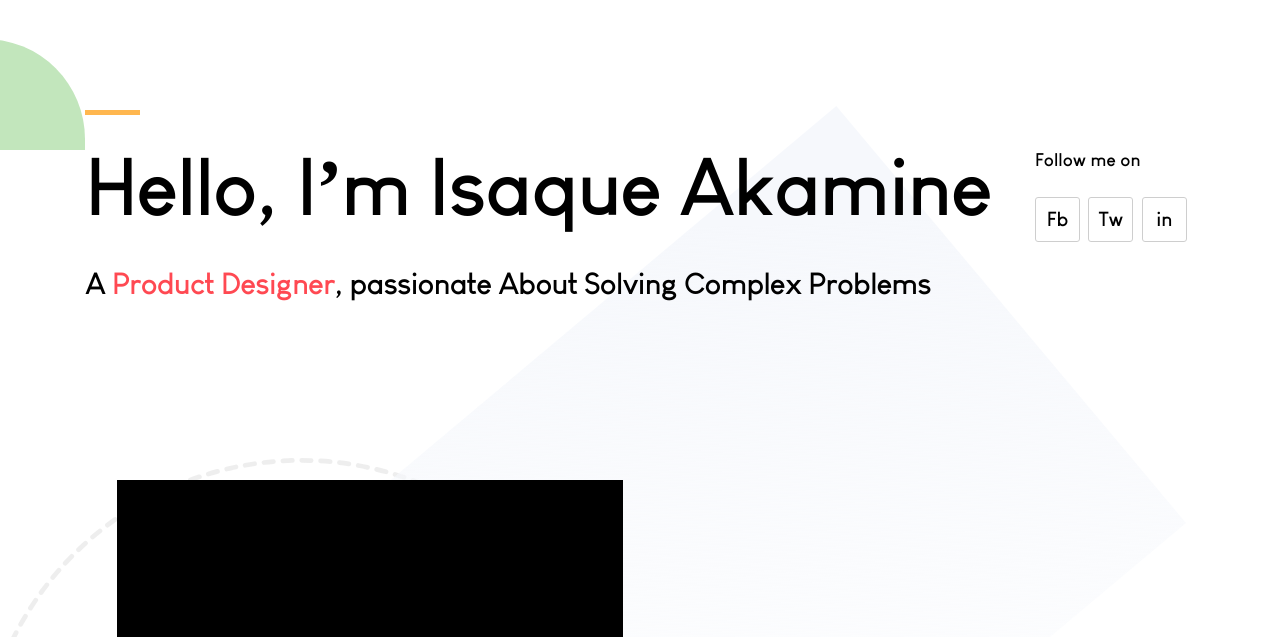
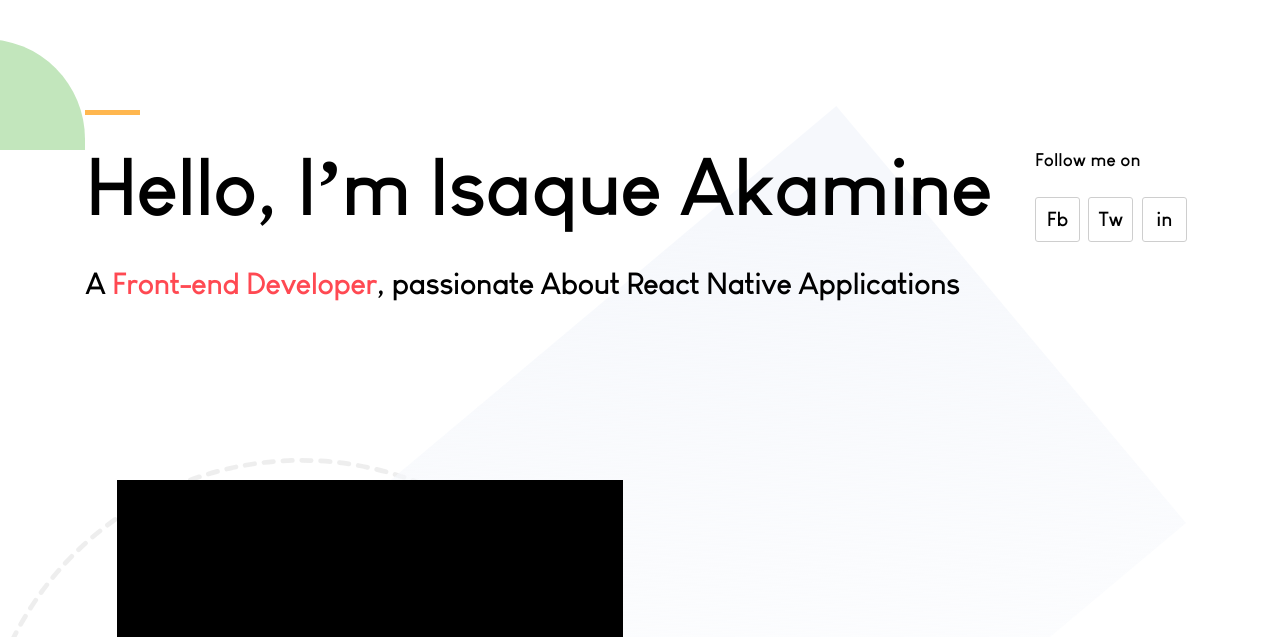
Before and after one commit to IsaqueAkamine/portifolio, a plain HTML site: page index.html in a window 1280 px wide. Shown: the part 90-727 px from the top of the page. Drawn offline with Linux system fonts and the light colour scheme.

Commit message:
change title

```diff
--- a/index.html
+++ b/index.html
@@ -93,7 +93,7 @@
                         <div class="resume-home-inner wow fadeInUp">
                             <span class="span"></span>
                             <h2 class="btn-sss" data-text="Hello, I’m Isaque Akamine">Hello, I’m Isaque Akamine</h2>
-                            <h4>A <span>Product Designer</span>, passionate About Solving Complex Problems</h4>
+                            <h4>A <span>Front-end Developer</span>, passionate About React Native Applications</h4>
                         </div>
                     </div>
                     <div class="col-md-2">
```
